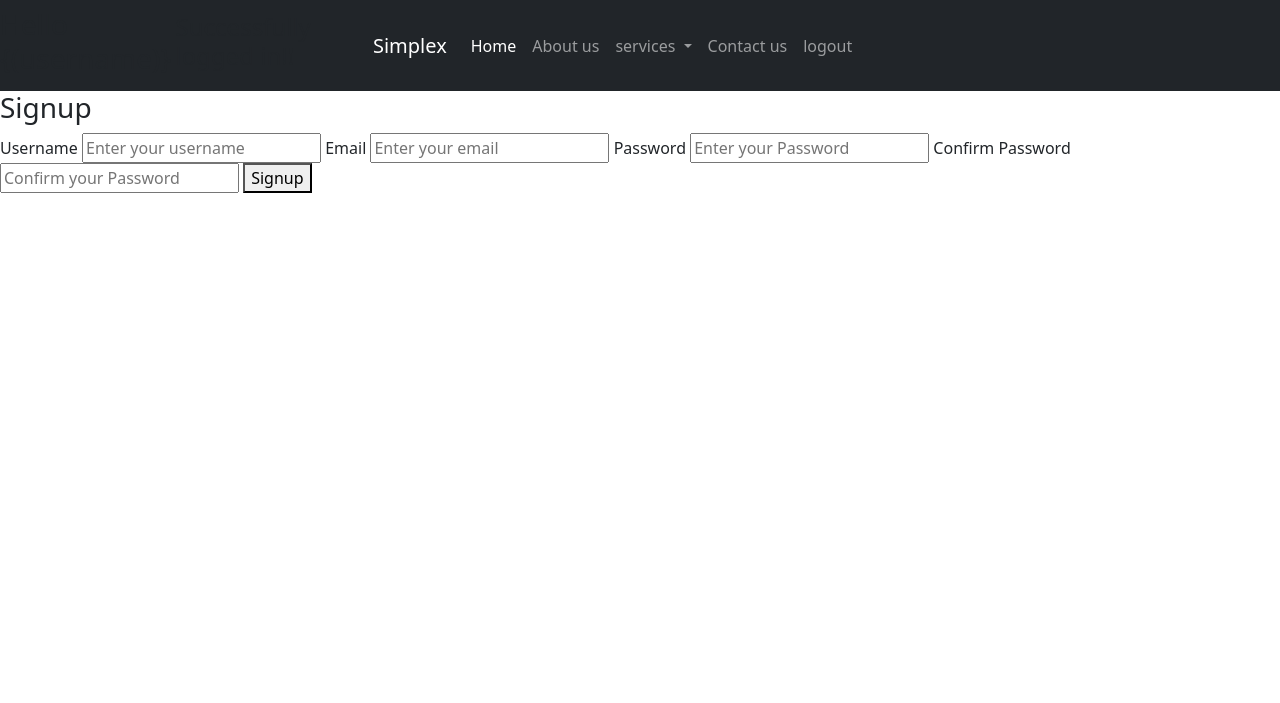
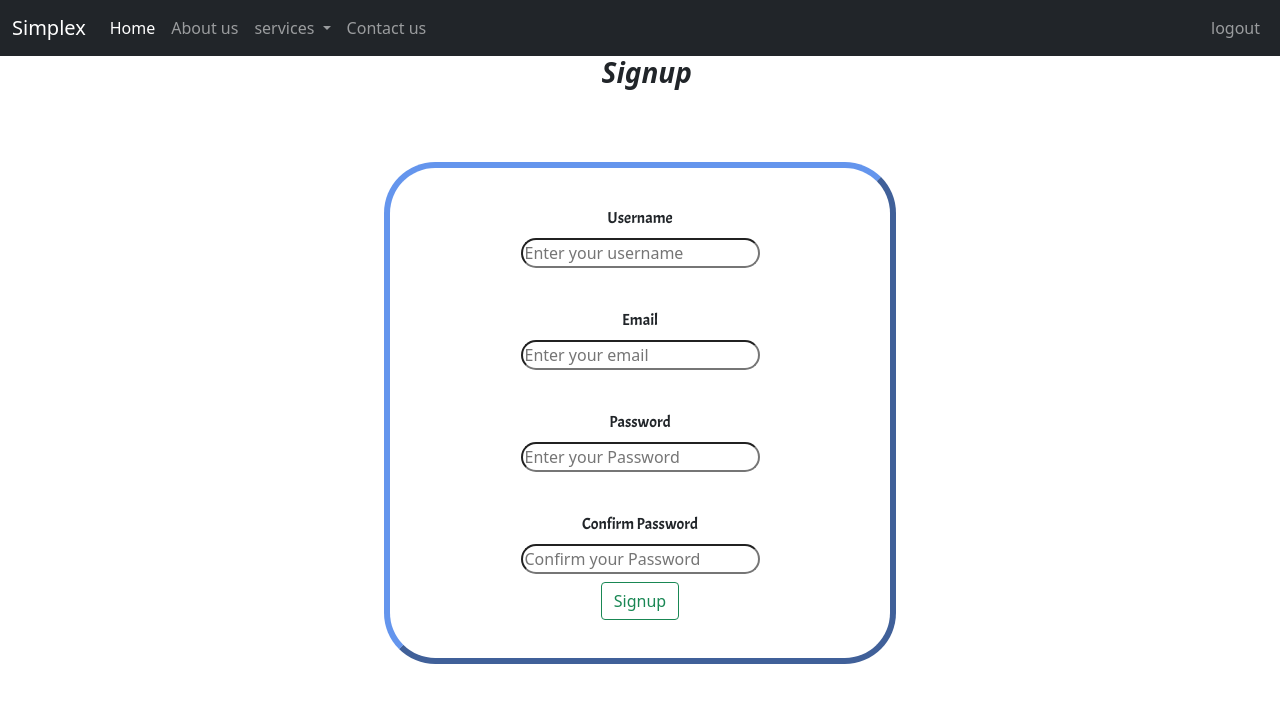
Before and after one commit to Priyanshu1017/mysite, a Django app: page / in a window 1280 px wide. Shown: the top 703 px of the page. Run offline with Django 4.2, Linux system fonts and the light colour scheme; a user stored in the database is signed in.

Commit message:
Improved Authentication Page

```diff
--- a/home/views.py
+++ b/home/views.py
@@ -11,8 +11,10 @@ def index(request):
         }
     # return HttpResponse("This is homepage")
     return render(request, 'index.html',context)
+
 def about(request):
         return render(request, 'about.html')
+
 def services(request):
         return render(request, 'services.html')
 
@@ -40,7 +42,6 @@ def signup(request):
                 return redirect('/')
         return render(request, 'signup.html')
 
-
 def user_login(request):
         if request.method=="POST":
                 username=request.POST['username']
--- /dev/null
+++ b/static/auth.css
@@ -0,0 +1,45 @@
+@import url('https://fonts.googleapis.com/css2?family=Acme&family=Courgette&family=Lobster&display=swap');
+
+.auth {
+    display: flex;
+    flex-direction: column;
+    gap: .5rem;
+    align-items: center;
+    border: 6px outset cornflowerblue ;
+    padding: 3vw;
+    width: 40%;
+    margin: auto;
+    border-radius: 4vw;
+}
+.auth:hover {
+
+    animation: rainbow 3s infinite ease-in-out;
+
+ }
+@keyframes rainbow {
+    0%{
+        border-color: #9bc5ea;
+    }
+    20%{
+        border-color: aqua;
+    }
+    40%{
+        border-color: rgb(231, 60, 29);
+    }
+    60%{
+        border-color: rgb(144, 223, 41);
+    }
+    80%{
+        border-color: rgb(118, 74, 175);
+    }
+    100%{
+        border-color: rgb(228, 236, 236);
+    }
+}
+
+label{
+    font-family:'Acme','Courgette','Lobster' ;
+}
+input{
+    border-radius: 2vw;
+}
--- a/templates/base.html
+++ b/templates/base.html
@@ -9,7 +9,7 @@
     <!-- Bootstrap CSS -->
     <link href="https://cdn.jsdelivr.net/npm/bootstrap@5.0.2/dist/css/bootstrap.min.css" rel="stylesheet"
         integrity="sha384-EVSTQN3/azprG1Anm3QDgpJLIm9Nao0Yz1ztcQTwFspd3yD65VohhpuuCOmLASjC" crossorigin="anonymous">
-
+    <link rel="stylesheet" href="../static/auth.css">
     <title> {% block
         title %}Simplex{% endblock
         title %} </title>
@@ -26,8 +26,8 @@
 {% endif %}
 <nav class="navbar navbar-expand-lg bg-body-tertiary navbar-dark bg-dark">
     {% if user.is_authenticated %}
-    <h3>Hello {(username)}</h3>
-    <h4>Successfully logged in!!</h4>
+
+
     <div class="container-fluid">
         <a class="navbar-brand" href="#">Simplex</a>
         <button class="navbar-toggler" type="button" data-bs-toggle="collapse" data-bs-target="#navbarSupportedContent"
@@ -59,10 +59,13 @@
                 <li class="nav-item">
                     <a class="nav-link" href="/contacts">Contact us</a>
                 </li>
+            </ul>
+            <ul class="navbar-nav ">
+
                 <li class="nav-item">
-                   <a class="nav-link" href="/user_logout">logout </a>
+                    <a class="nav-link" href="/user_logout">logout </a>
                 </li>
-        </ul>
+            </ul>
 
         {% else %}
         <ul class="navbar-nav me-auto mb-2 mb-lg-0">
--- a/templates/signup.html
+++ b/templates/signup.html
@@ -3,19 +3,24 @@
 {% block title %}Contact{% endblock title %}
 
 {% block body %}
-    <h3>Signup</h3>
-    <form action="/signup" method="post">
-        {% csrf_token %}
+<h3 style="margin: 0 47%;padding-bottom: 9vh;font-weight: bolder;font-style:italic;">Signup</h3>
+<form action="/signup" method="post">
+    {% csrf_token %}
+    <div class="auth" >
         <label for="">Username</label>
         <input type="text" id="username" name="username" placeholder="Enter your username">
+        <br>
         <label for="">Email</label>
-        <input type="email" id="email" name="email"  placeholder="Enter your email">
+        <input type="email" id="email" name="email" placeholder="Enter your email">
+        <br>
         <label for="">Password</label>
-        <input type="password" id="password" name="password"  placeholder="Enter your Password">
+        <input type="password" id="password" name="password" placeholder="Enter your Password">
+        <br>
         <label for="">Confirm Password</label>
-        <input type="text" id="cpassword" name="cpassword"  placeholder="Confirm your Password">
+        <input type="text" id="cpassword" name="cpassword" placeholder="Confirm your Password">
 
 
-        <button type="submit">Signup</button>
-    </form>
+        <button class="btn btn-outline-success" type="submit">Signup</button>
+    </div>
+</form>
 {% endblock body %}
```
Also changed, not shown: templates/user_login.html (+8 -6 lines), db.sqlite3.
